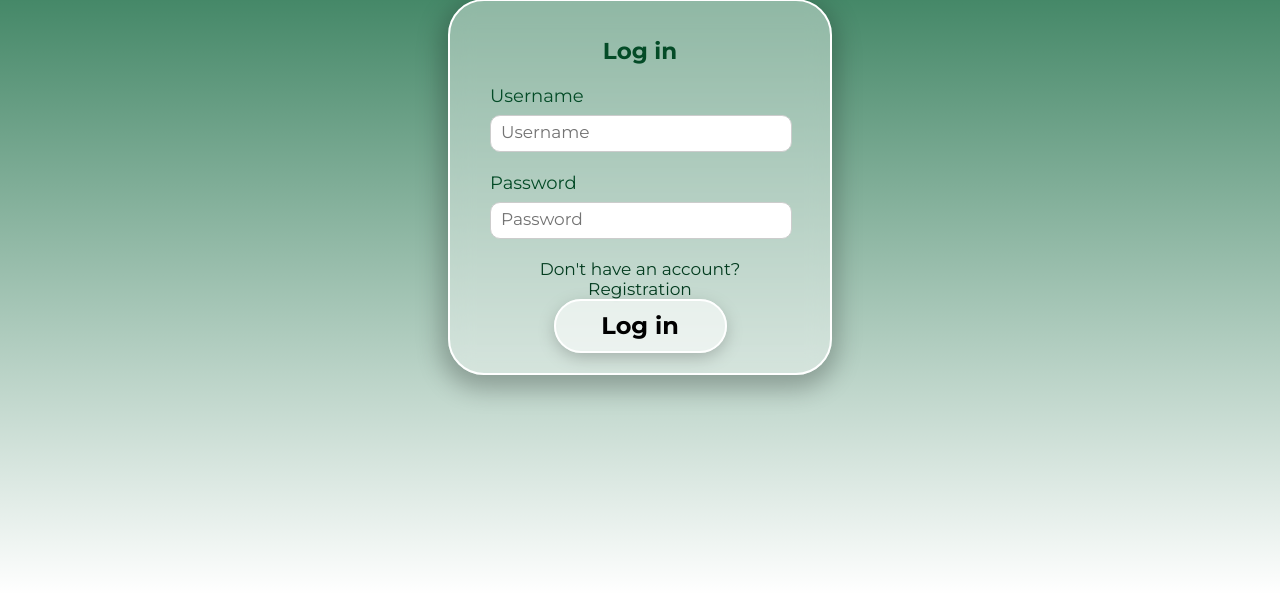
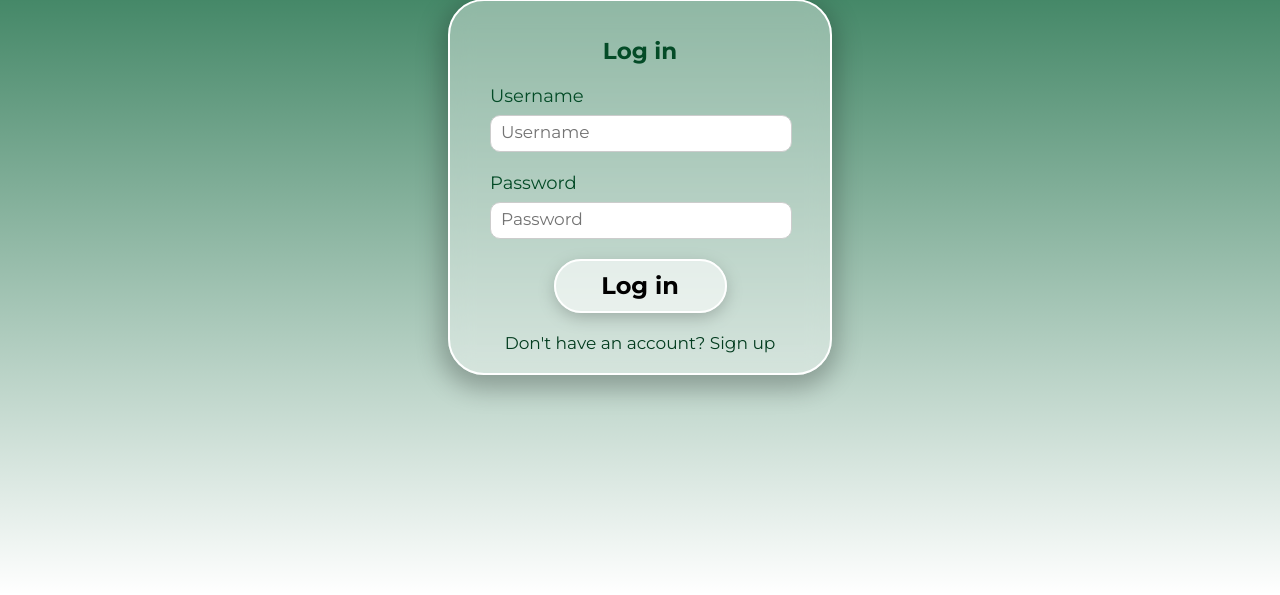
Before and after one commit to RabbitSoft-SoftServe/clevercase, a Django app: page /login/ in a window 1280 px wide. Shown: the part 221-816 px from the top of the page. Run offline with Django 4.2, Linux system fonts and the light colour scheme.

Commit message:
bugfix 2 daun

```diff
--- a/templates/login.html
+++ b/templates/login.html
@@ -25,12 +25,12 @@
             <input type="password" id="password" name="pass" placeholder="Password">
         </div>
 
-        <div class="alternate-option">
-            Don't have an account? <a href="{% url 'signup' %}" class="log-in">Registration</a>
+        <div class="container">
+            <button type="submit" class="submit-btn">Log in</button>
         </div>
 
-        <div class="container">
-            <button type="submit" class="submit-btn">Log in</button>
+         <div class="alternate-option">
+            Don't have an account? <a href="{% url 'signup' %}" class="log-in">Sign up</a>
         </div>
 
         {{ form.errors }}
```
